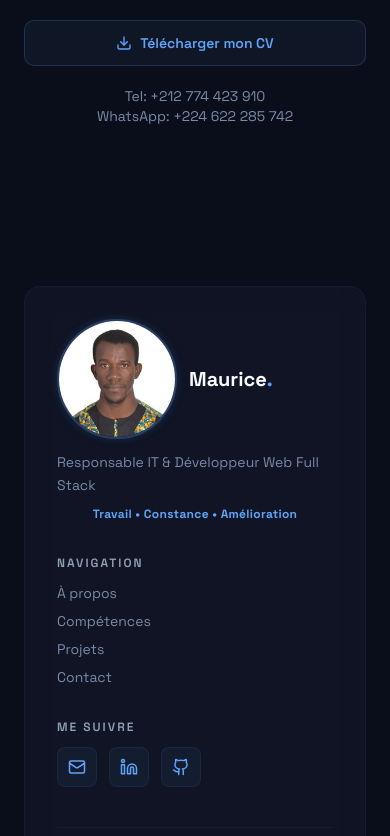
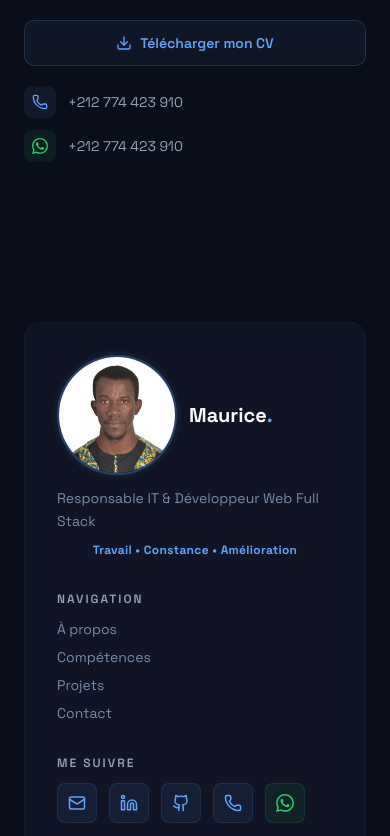
Before and after one commit to MauricePHMonemou/portfolio-maurice, a React (Vite) app: page / in a window 390 px wide. Shown: the part 10048-10884 px from the top of the page. Built offline with nearby package versions, Linux system fonts and the light colour scheme; the HTML template or start-up script is replaced by a standard one.

Commit message:
Feat: Added links to my WhatsApp and phone account

```diff
--- a/src/components/Contact.jsx
+++ b/src/components/Contact.jsx
@@ -3,7 +3,13 @@
 import useInView from '../hooks/useInView'
 import emailjs from '@emailjs/browser'
 import generateCV from '../utils/generateCV'
-import { Send, Github, Linkedin, Mail, Download } from 'lucide-react'
+import { Send, Github, Linkedin, Mail, Download, Phone } from 'lucide-react'
+
+const WhatsAppIcon = ({ size = 16, style }) => (
+  <svg width={size} height={size} viewBox="0 0 24 24" fill="currentColor" style={style}>
+    <path d="M17.472 14.382c-.297-.149-1.758-.867-2.03-.967-.273-.099-.471-.148-.67.15-.197.297-.767.966-.94 1.164-.173.199-.347.223-.644.075-.297-.15-1.255-.463-2.39-1.475-.883-.788-1.48-1.761-1.653-2.059-.173-.297-.018-.458.13-.606.134-.133.298-.347.446-.52.149-.174.198-.298.298-.497.099-.198.05-.371-.025-.52-.075-.149-.669-1.612-.916-2.207-.242-.579-.487-.5-.669-.51-.173-.008-.371-.01-.57-.01-.198 0-.52.074-.792.372-.272.297-1.04 1.016-1.04 2.479 0 1.462 1.065 2.875 1.213 3.074.149.198 2.096 3.2 5.077 4.487.709.306 1.262.489 1.694.625.712.227 1.36.195 1.871.118.571-.085 1.758-.719 2.006-1.413.248-.694.248-1.289.173-1.413-.074-.124-.272-.198-.57-.347m-5.421 7.403h-.004a9.87 9.87 0 01-5.031-1.378l-.361-.214-3.741.982.998-3.648-.235-.374a9.86 9.86 0 01-1.51-5.26c.001-5.45 4.436-9.884 9.888-9.884 2.64 0 5.122 1.03 6.988 2.898a9.825 9.825 0 012.893 6.994c-.003 5.45-4.437 9.884-9.885 9.884m8.413-18.297A11.815 11.815 0 0012.05 0C5.495 0 .16 5.335.157 11.892c0 2.096.547 4.142 1.588 5.945L.057 24l6.305-1.654a11.882 11.882 0 005.683 1.448h.005c6.554 0 11.89-5.335 11.893-11.893a11.821 11.821 0 00-3.48-8.413z"/>
+  </svg>
+)
 
 const EMAILJS_SERVICE = 'service_e4lpbvv'
 const EMAILJS_TEMPLATE = 'template_46l4a7b'
@@ -243,10 +249,43 @@
               <Download size={16} /> Télécharger mon CV
             </button>
 
-            <p className="text-sm text-center" style={{ color: '#7a8ba8' }}>
-              Tel: +212 774 423 910 <br />
-              WhatsApp: +224 622 285 742
-            </p>
+            <div className="space-y-3">
+              <a
+                href="tel:+212774423910"
+                className="flex items-center gap-3 group"
+              >
+                <div className="p-2 rounded-lg" style={{ background: 'rgba(96,165,250,0.08)' }}>
+                  <Phone size={16} style={{ color: '#60a5fa' }} />
+                </div>
+                <span
+                  className="text-sm transition-colors"
+                  style={{ color: '#94a3b8' }}
+                  onMouseEnter={(e) => e.target.style.color = '#60a5fa'}
+                  onMouseLeave={(e) => e.target.style.color = '#94a3b8'}
+                >
+                  +212 774 423 910
+                </span>
+              </a>
+
+              <a
+                href="https://wa.me/212774423910"
+                target="_blank"
+                rel="noopener noreferrer"
+                className="flex items-center gap-3 group"
+              >
+                <div className="p-2 rounded-lg" style={{ background: 'rgba(37,211,102,0.08)' }}>
+                  <WhatsAppIcon size={16} style={{ color: '#25d366' }} />
+                </div>
+                <span
+                  className="text-sm transition-colors"
+                  style={{ color: '#94a3b8' }}
+                  onMouseEnter={(e) => e.target.style.color = '#25d366'}
+                  onMouseLeave={(e) => e.target.style.color = '#94a3b8'}
+                >
+                  +212 774 423 910
+                </span>
+              </a>
+            </div>
           </motion.div>
         </div>
       </div>
--- a/src/components/Footer.jsx
+++ b/src/components/Footer.jsx
@@ -1,5 +1,11 @@
-import { Github, Linkedin, Mail, Heart } from 'lucide-react'
+import { Github, Linkedin, Mail, Heart, Phone } from 'lucide-react'
 import profileImg from '../assets/images/profile.jpeg'
+
+const WhatsAppIcon = ({ size = 18, style }) => (
+  <svg width={size} height={size} viewBox="0 0 24 24" fill="currentColor" style={style}>
+    <path d="M17.472 14.382c-.297-.149-1.758-.867-2.03-.967-.273-.099-.471-.148-.67.15-.197.297-.767.966-.94 1.164-.173.199-.347.223-.644.075-.297-.15-1.255-.463-2.39-1.475-.883-.788-1.48-1.761-1.653-2.059-.173-.297-.018-.458.13-.606.134-.133.298-.347.446-.52.149-.174.198-.298.298-.497.099-.198.05-.371-.025-.52-.075-.149-.669-1.612-.916-2.207-.242-.579-.487-.5-.669-.51-.173-.008-.371-.01-.57-.01-.198 0-.52.074-.792.372-.272.297-1.04 1.016-1.04 2.479 0 1.462 1.065 2.875 1.213 3.074.149.198 2.096 3.2 5.077 4.487.709.306 1.262.489 1.694.625.712.227 1.36.195 1.871.118.571-.085 1.758-.719 2.006-1.413.248-.694.248-1.289.173-1.413-.074-.124-.272-.198-.57-.347m-5.421 7.403h-.004a9.87 9.87 0 01-5.031-1.378l-.361-.214-3.741.982.998-3.648-.235-.374a9.86 9.86 0 01-1.51-5.26c.001-5.45 4.436-9.884 9.888-9.884 2.64 0 5.122 1.03 6.988 2.898a9.825 9.825 0 012.893 6.994c-.003 5.45-4.437 9.884-9.885 9.884m8.413-18.297A11.815 11.815 0 0012.05 0C5.495 0 .16 5.335.157 11.892c0 2.096.547 4.142 1.588 5.945L.057 24l6.305-1.654a11.882 11.882 0 005.683 1.448h.005c6.554 0 11.89-5.335 11.893-11.893a11.821 11.821 0 00-3.48-8.413z"/>
+  </svg>
+)
 
 const links = [
   { id: 'about', label: 'À propos' },
@@ -13,16 +19,33 @@
     icon: Mail,
     href: 'mailto:Mauriceph1997monemou@gmail.com',
     label: 'Email',
+    color: '#60a5fa',
   },
   {
     icon: Linkedin,
     href: 'https://www.linkedin.com/in/maurice-ph-mon%C3%A8mou-585b55289/',
     label: 'LinkedIn',
+    color: '#60a5fa',
   },
   {
     icon: Github,
     href: 'https://github.com/MauricePHMonemou',
     label: 'GitHub',
+    color: '#60a5fa',
+  },
+  {
+    icon: Phone,
+    href: 'tel:+212774423910',
+    label: 'Téléphone',
+    color: '#60a5fa',
+    external: false,
+  },
+  {
+    icon: WhatsAppIcon,
+    href: 'https://wa.me/212774423910',
+    label: 'WhatsApp',
+    color: '#25d366',
+    external: true,
   },
 ]
 
@@ -106,29 +129,29 @@
             >
               Me suivre
             </p>
-            <div className="flex gap-3">
+            <div className="flex gap-3 flex-wrap">
               {socials.map((social, i) => (
-
-                <a key={i}
+                <a
+                  key={i}
                   href={social.href}
-                  target="_blank"
-                  rel="noopener noreferrer"
+                  target={social.external !== false ? '_blank' : undefined}
+                  rel={social.external !== false ? 'noopener noreferrer' : undefined}
                   aria-label={social.label}
                   className="p-2.5 rounded-lg transition-all duration-200"
                   style={{
-                    background: 'rgba(96,165,250,0.06)',
-                    border: '1px solid rgba(96,165,250,0.08)',
+                    background: `${social.color}12`,
+                    border: `1px solid ${social.color}20`,
                   }}
                   onMouseEnter={(e) => {
-                    e.currentTarget.style.background = 'rgba(96,165,250,0.15)'
-                    e.currentTarget.style.borderColor = 'rgba(96,165,250,0.25)'
+                    e.currentTarget.style.background = `${social.color}26`
+                    e.currentTarget.style.borderColor = `${social.color}50`
                   }}
                   onMouseLeave={(e) => {
-                    e.currentTarget.style.background = 'rgba(96,165,250,0.06)'
-                    e.currentTarget.style.borderColor = 'rgba(96,165,250,0.08)'
+                    e.currentTarget.style.background = `${social.color}12`
+                    e.currentTarget.style.borderColor = `${social.color}20`
                   }}
                 >
-                  <social.icon size={18} style={{ color: '#60a5fa' }} />
+                  <social.icon size={18} style={{ color: social.color }} />
                 </a>
               ))}
             </div>
```
